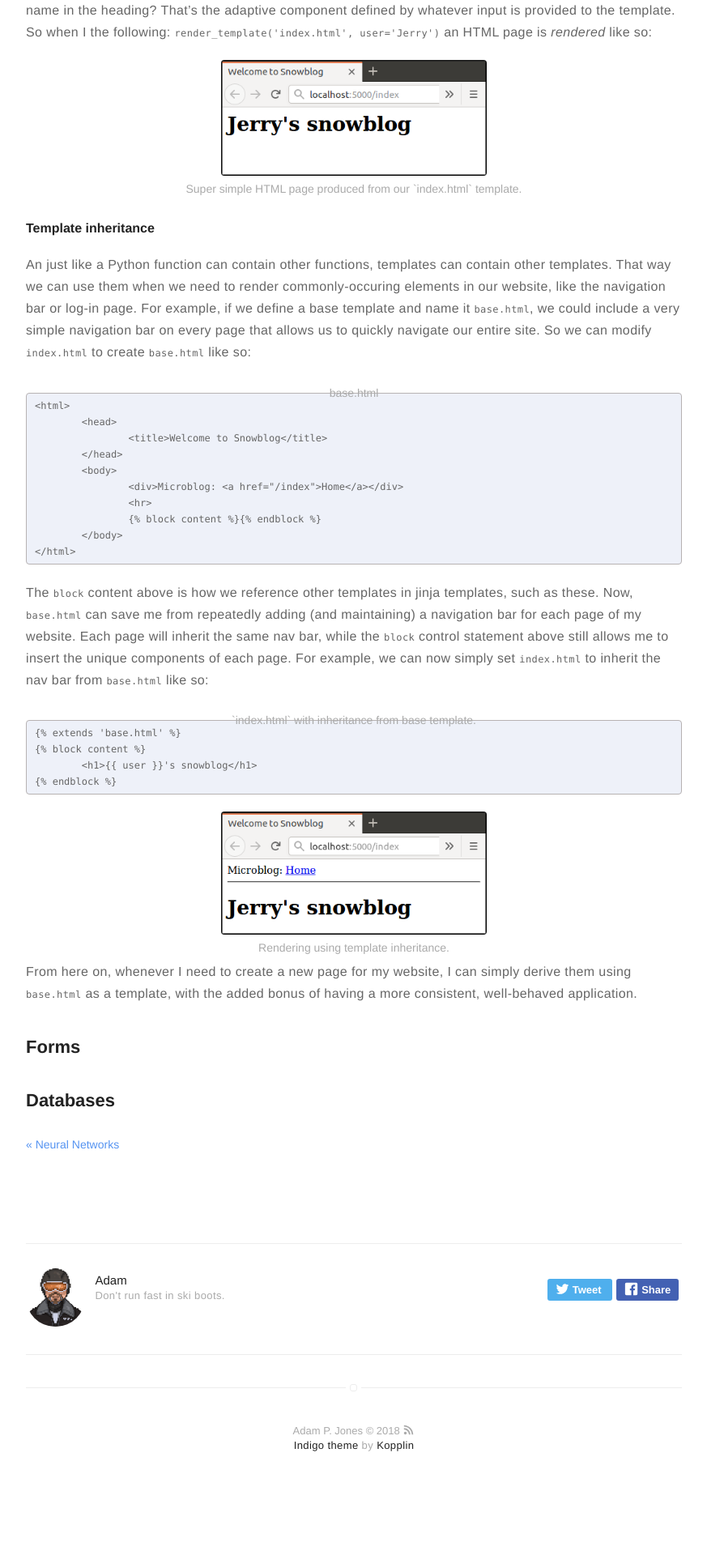
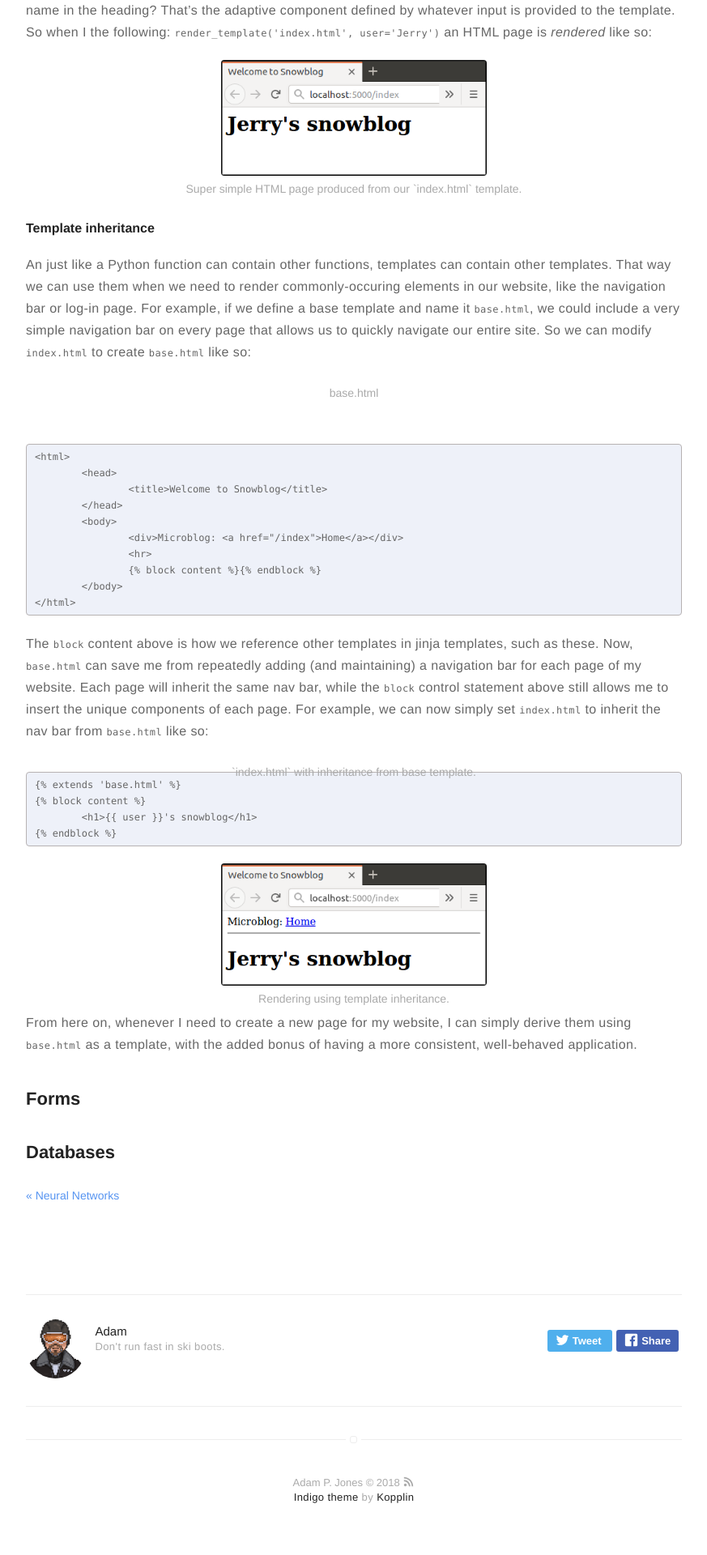
Before and after one commit to meccaLeccaHi/meccaLeccaHi.github.io, a Jekyll site: the page built from _posts/2018-11-08-web-apps-with-flask.md, in a window 1280 px wide. Shown: the part 4327-6247 px from the top of the page at 81% size, without its empty margins (203-1076 px from the left). Built offline with Jekyll 4.4.1, drawn with Linux system fonts in a browser that asks for light colours; before the commit the page ends 6184 px from its top, so only the background shows below that.

````diff
--- a/_posts/2018-11-08-web-apps-with-flask.md
+++ b/_posts/2018-11-08-web-apps-with-flask.md
@@ -140,7 +140,7 @@
 #### Template inheritance
 An just like a Python function can contain other functions, templates can contain other templates. That way we can use them when we need to render commonly-occuring elements in our website, like the navigation bar or log-in page.
 For example, if we define a base template and name it `base.html`, we could include a very simple navigation bar on every page that allows us to quickly navigate our entire site. So we can modify `index.html` to create `base.html` like so:
-<figcaption>base.html</figcaption>
+<figcaption>base.html</figcaption><br>
 ```
 <html>
 	<head>
````
